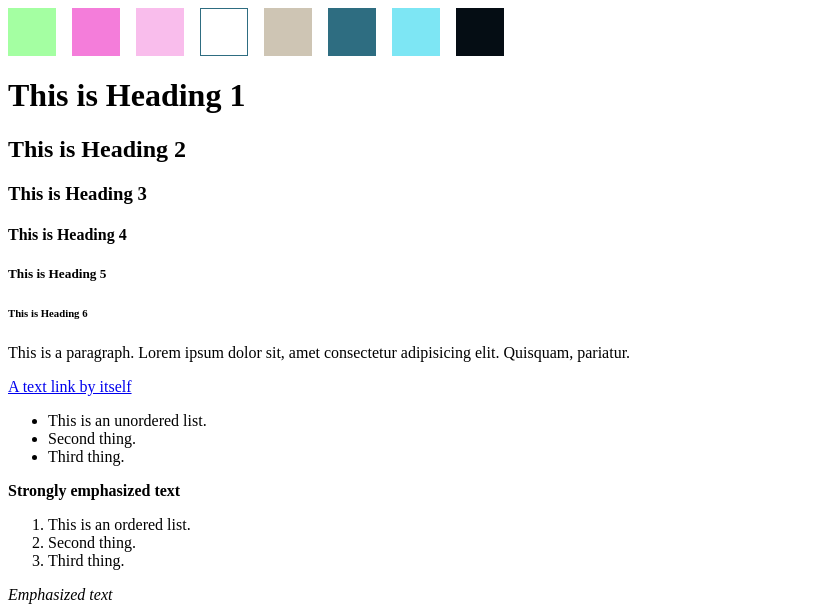
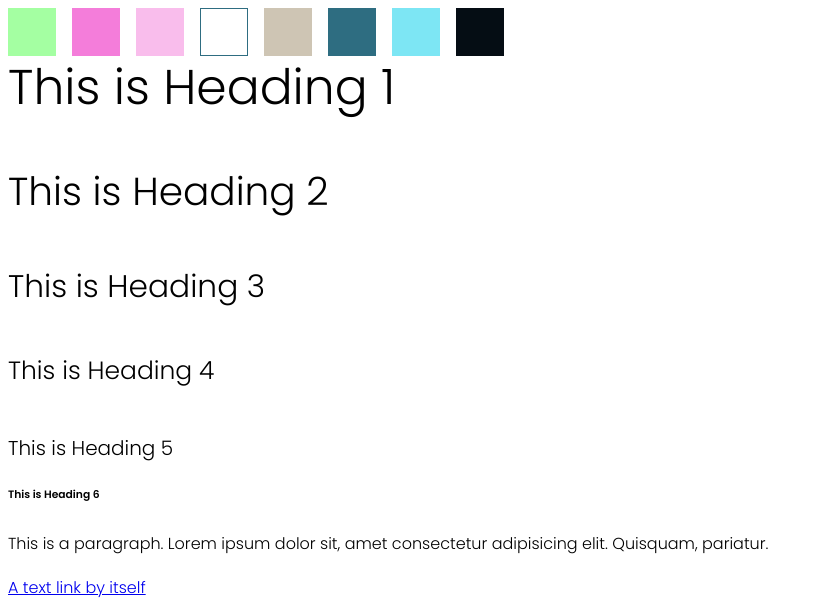
Before and after one commit to mbalandari/new-way-ccs1, a plain HTML site: page index.html in a window 1280 px wide. Shown: the top 615 px of the page, without its empty margins (0-821 px from the left). Drawn offline with Linux system fonts and the light colour scheme.

Commit message:
add fonts

```diff
--- a/index.html
+++ b/index.html
@@ -5,6 +5,9 @@
     <meta charset="UTF-8">
     <meta http-equiv="X-UA-Compatible" content="IE=edge">
     <meta name="viewport" content="width=device-width, initial-scale=1.0">
+    <link rel="preconnect" href="https://fonts.googleapis.com">
+    <link rel="preconnect" href="https://fonts.gstatic.com" crossorigin>
+    <link href="https://fonts.googleapis.com/css2?family=Poppins:wght@300;600&display=swap" rel="stylesheet">
     <link rel="stylesheet" href="style.css">
     <title>CSS 1</title>
 </head>
--- a/style.css
+++ b/style.css
@@ -8,6 +8,14 @@
     --teal: 	#2E6D81;
     --cyan: 	#7DE6F4;
     --black: 	#050D14;
+    --base-size: 1rem;
+    --scale: 1.25;
+    --h5: calc(var(--base-size) * var(--scale));
+    --h4: calc(var(--h5) * var(--scale));
+    --h3: calc(var(--h4) * var(--scale));
+    --h2: calc(var(--h3) * var(--scale));
+    --h1: calc(var(--h2) * var(--scale));
+    --small: calc(var(--base-size) / var(--scale))
 }
 
 html {
@@ -50,3 +58,34 @@ html {
 .black {
     background-color: var(--black);
 }
+
+html {font-size: 100%;} /*16px*/
+
+body {
+  font-family: 'Poppins', sans-serif;
+  font-weight: 400;
+  line-height: 1.75;
+  font-size: var(--base-size);
+}
+
+h1, h2, h3, h4, h5 {
+  margin: 3rem 0 1.38rem;
+  font-family: 'Poppins', sans-serif;
+  font-weight: 400;
+  line-height: 1.3;
+}
+
+h1 {
+  margin-top: 0;
+  font-size: var(--h1);
+}
+
+h2 {font-size: var(--h2);}
+
+h3 {font-size: var(--h3);}
+
+h4 {font-size: var(--h4);}
+
+h5 {font-size: var(--h5);}
+
+small, .text_small {font-size: var(--small);}
```
